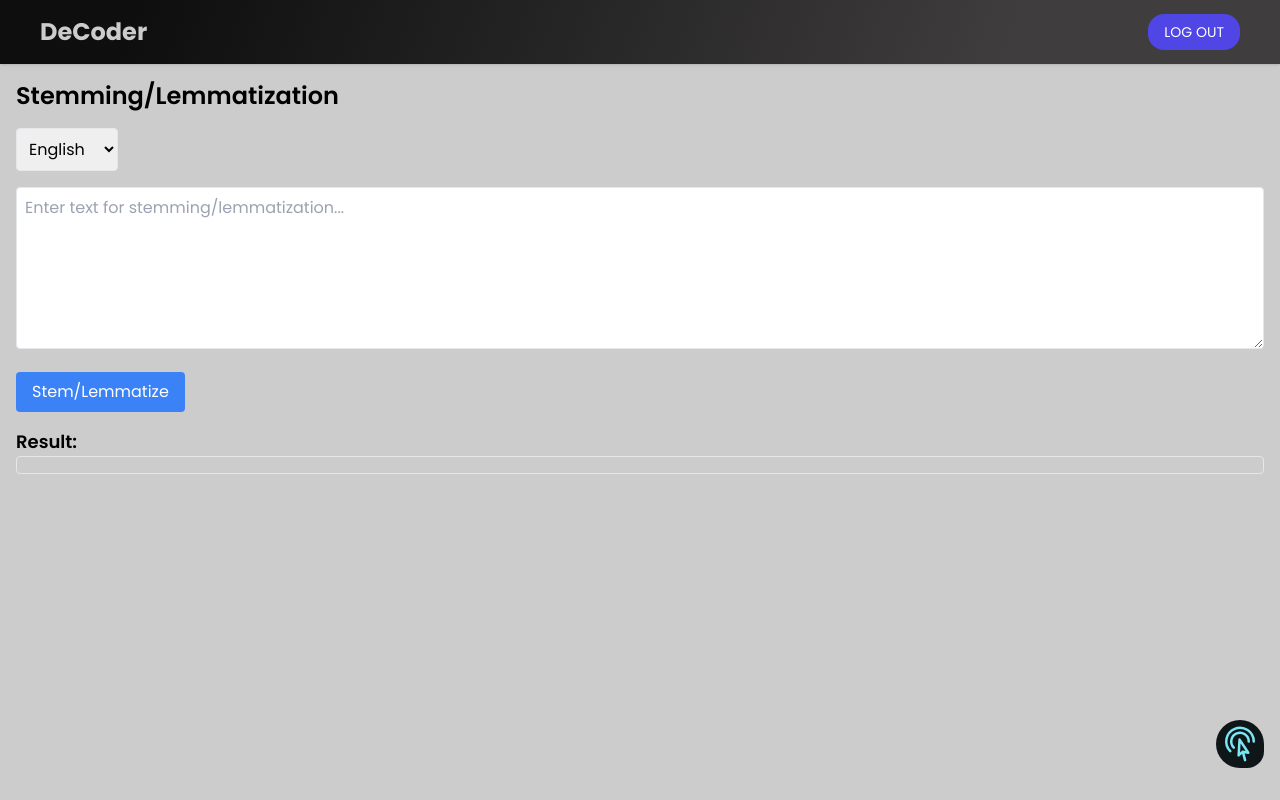
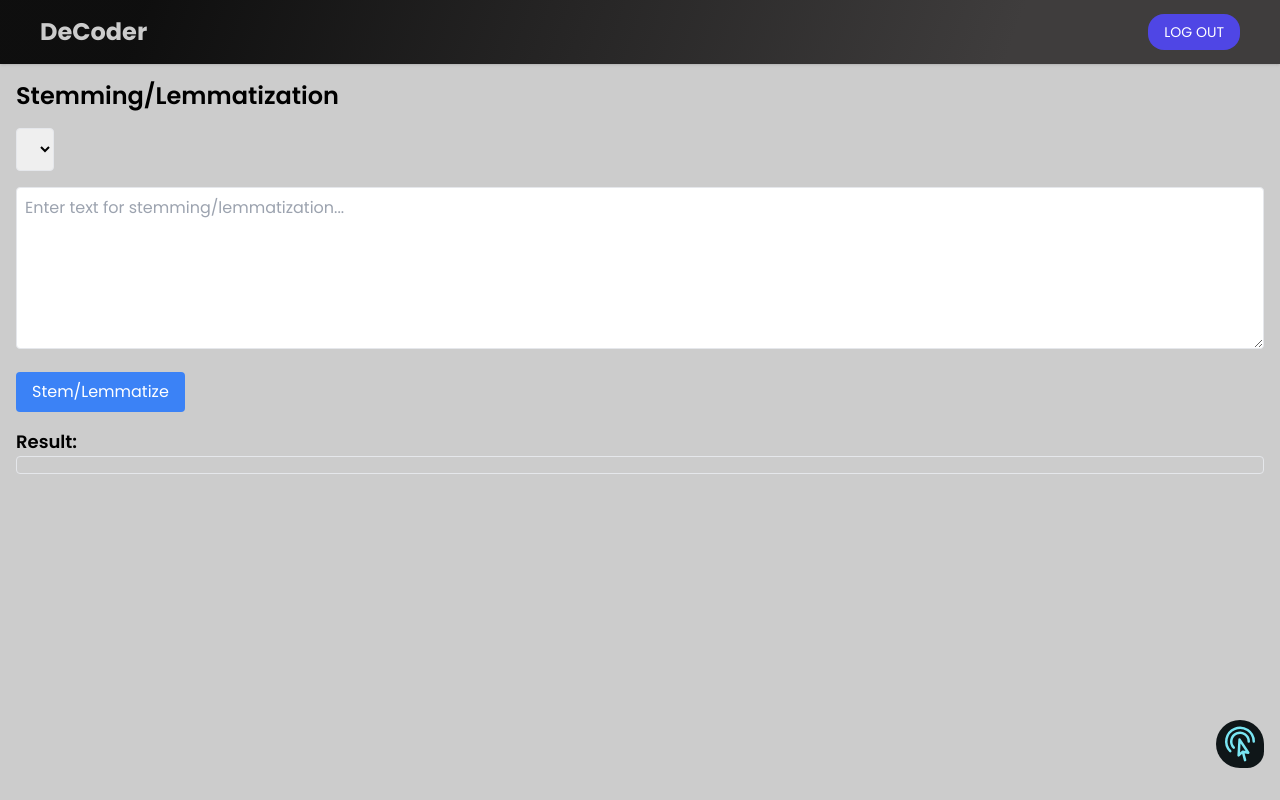
Before and after one commit to akadeepesh/ML_Automation_Frontend, a React (Create React App) app: page /StemLem in a window 1280 px wide. Built offline with nearby package versions, Linux system fonts and the light colour scheme; a web font is replaced by a local one.

Commit message:
have to remove the language select section

```diff
--- a/src/components/StemLem.jsx
+++ b/src/components/StemLem.jsx
@@ -47,8 +47,8 @@ const StemmingLemmatization = () => {
                         value={selectedLanguage}
                         onChange={handleLanguageChange}
                     >
-                        <option value="eng">English</option>
-                        <option value="spanish">Spanish</option>
+                        {/* <option value="eng">English</option>
+                        <option value="spanish">Spanish</option> */}
                         {/* Add more language options here */}
                     </select>
                 </div>
@@ -76,7 +76,7 @@ const StemmingLemmatization = () => {
                     {outputText}
                 </pre>
             </div>
-        </div>
+        </div >
     );
 };
 
```
